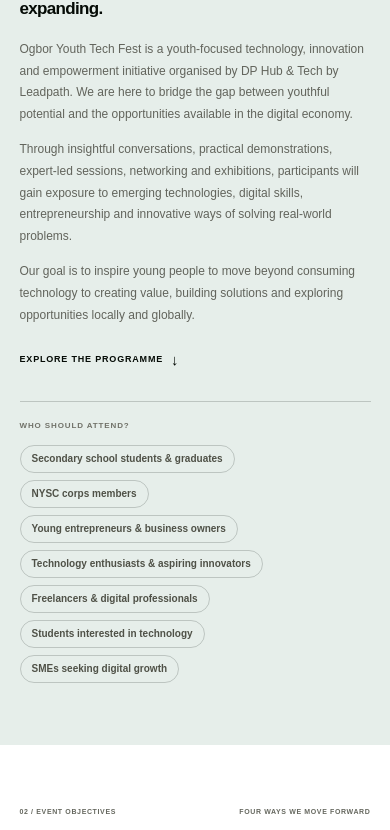
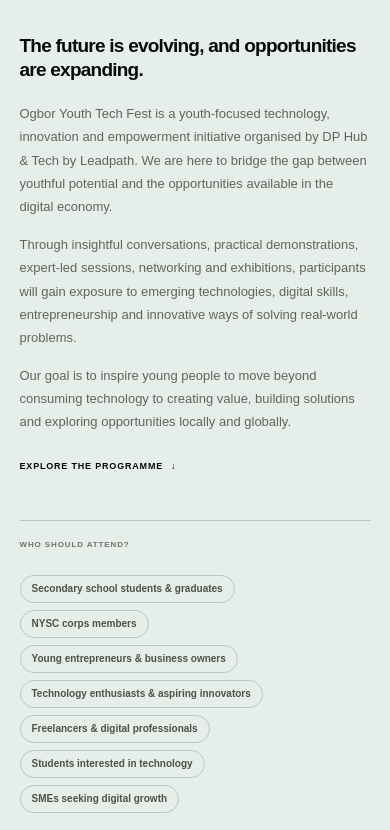
Before and after one commit to boyalonetechs/ogbor_youth_techfest, a Next.js app: page / in a window 390 px wide. Shown: the part 1197-2027 px from the top of the page. Built offline with nearby package versions, Linux system fonts and the light colour scheme; a web font is replaced by a local one.

Commit message:
Restyle About section with Tailwind

```diff
--- a/src/components/landing/About.tsx
+++ b/src/components/landing/About.tsx
@@ -3,52 +3,63 @@ import { attendeeRoles } from "./content";
 
 export default function About() {
   return (
-    <section className="oytf-section oytf-about" id="about">
+    <section
+      className="bg-[color-mix(in_srgb,var(--hero-green,#00592D)_10%,white)] px-[5%] py-[88px] text-[#050B06] lg:px-[max(5%,calc((100%-1120px)/2))]"
+      id="about"
+    >
       <SectionKicker
         index="01"
         label="ABOUT THE EVENT"
         right="AN INITIATIVE BY DP HUB & TECH BY LEADPATH"
       />
 
-      <div className="oytf-intro-grid">
-        <h2 className="oytf-display">
+      <div className="grid gap-10 pt-11 lg:grid-cols-[1.15fr_0.85fr] lg:gap-[8%]">
+        <h2 className="font-hero text-[clamp(42px,6vw,76px)] font-[950] leading-[0.86] tracking-[-0.085em] text-balance uppercase">
           MORE THAN
-          <br />A TECH <span>EVENT.</span>
+          <br />A TECH <span className="text-[#989c8b]">EVENT.</span>
         </h2>
 
-        <div className="oytf-intro-copy">
-          <p className="oytf-big-copy">
+        <div className="max-w-[460px] pt-1">
+          <p className="mb-5 text-[19px] font-extrabold leading-[1.25] tracking-[-0.04em]">
             The future is evolving, and opportunities are expanding.
           </p>
-          <p className="oytf-body">
+          <p className="my-3.5 text-[13px] leading-[1.8] text-[#62645c]">
             Ogbor Youth Tech Fest is a youth-focused technology, innovation and
             empowerment initiative organised by DP Hub &amp; Tech by Leadpath.
             We are here to bridge the gap between youthful potential and the
             opportunities available in the digital economy.
           </p>
-          <p className="oytf-body">
+          <p className="my-3.5 text-[13px] leading-[1.8] text-[#62645c]">
             Through insightful conversations, practical demonstrations,
             expert-led sessions, networking and exhibitions, participants will
             gain exposure to emerging technologies, digital skills,
             entrepreneurship and innovative ways of solving real-world
             problems.
           </p>
-          <p className="oytf-body">
+          <p className="my-3.5 text-[13px] leading-[1.8] text-[#62645c]">
             Our goal is to inspire young people to move beyond consuming
             technology to creating value, building solutions and exploring
             opportunities locally and globally.
           </p>
-          <a className="oytf-text-link" href="#programme">
+          <a
+            className="mt-3 inline-flex items-center gap-2 text-[9px] font-extrabold uppercase tracking-[0.09em] transition-colors hover:text-[var(--hero-green,#00592D)]"
+            href="#programme"
+          >
             EXPLORE THE PROGRAMME <span aria-hidden="true">↓</span>
           </a>
         </div>
       </div>
 
-      <div className="oytf-audience">
-        <span className="oytf-audience-label">WHO SHOULD ATTEND?</span>
-        <div className="oytf-chips">
+      <div className="mt-11 grid gap-6 border-t border-[rgba(5,11,6,0.18)] pt-[18px] md:grid-cols-[0.8fr_1.6fr] md:gap-[30px]">
+        <span className="text-[8px] font-extrabold uppercase tracking-[0.11em] text-[#717269]">
+          WHO SHOULD ATTEND?
+        </span>
+        <div className="flex flex-wrap gap-[7px]">
           {attendeeRoles.map((role) => (
-            <span className="oytf-chip" key={role}>
+            <span
+              className="rounded-full border border-[rgba(5,11,6,0.18)] px-[11px] py-2 text-[10px] font-bold leading-none text-[#4f5147]"
+              key={role}
+            >
               {role}
             </span>
           ))}
--- a/src/components/landing/SectionKicker.tsx
+++ b/src/components/landing/SectionKicker.tsx
@@ -10,11 +10,11 @@ export default function SectionKicker({
   right,
 }: SectionKickerProps) {
   return (
-    <div className="oytf-kicker">
+    <div className="flex flex-col gap-2 border-b border-[rgba(5,11,6,0.18)] pb-4 text-[9px] font-extrabold uppercase tracking-[0.13em] text-[#050B06]/70 sm:flex-row sm:items-center sm:justify-between">
       <span>
         {index} / {label}
       </span>
-      {right ? <span>{right}</span> : null}
+      {right ? <span className="sm:text-right">{right}</span> : null}
     </div>
   );
 }
```
